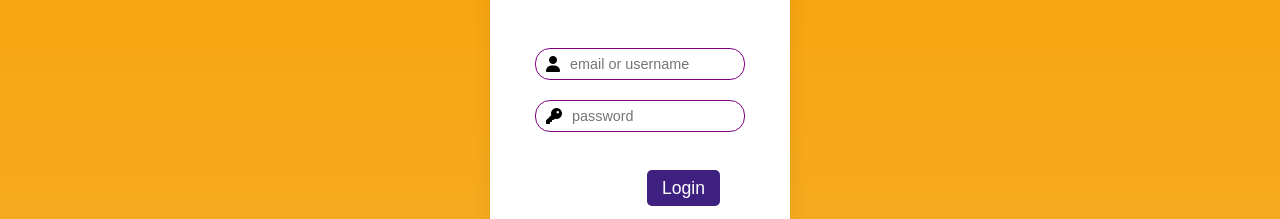
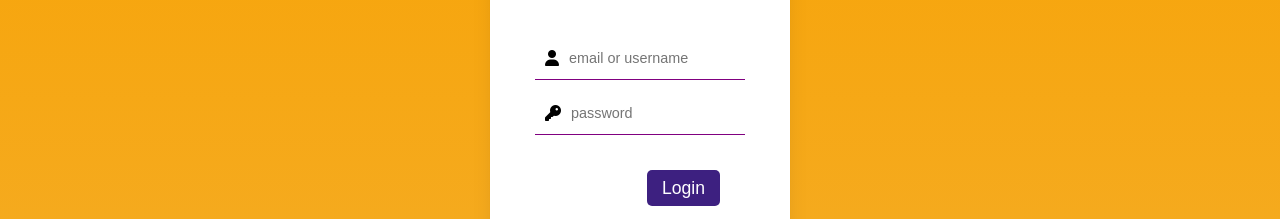
Before and after one commit to emincb/stickershop, a plain HTML site: page src/login.html in a window 1280 px wide. Shown: the part 238-457 px from the top of the page. Drawn offline with Linux system fonts and the light colour scheme.

```diff
--- a/src/css/login.css
+++ b/src/css/login.css
@@ -53,9 +53,7 @@
   justify-content: center;
   align-items: center;
 }
-/* .form-container:hover {
-  width: 100%;
-} */
+
 .signin-form {
   width: 100%;
   display: flex;
@@ -65,10 +63,9 @@
 .input-container {
   width: 70%;
   height: 100%;
-  padding: 2px 10px;
+  padding: 0px 10px 8px 10px;
   margin: 10px 0px;
-  border: 1px solid purple;
-  border-radius: 15px;
+  border-bottom: 1px solid purple;
   display: flex;
   justify-content: flex-start;
   align-items: center;
@@ -80,6 +77,10 @@
   padding: 5px 10px;
   font-size: 0.9rem;
   width: 80%;
+}
+
+input:focus::placeholder {
+  color: purple;
 }
 
 .social-login {
--- a/src/login.html
+++ b/src/login.html
@@ -40,7 +40,7 @@
           </form>
         </div>
         <div class="btn-container">
-          <button class="login-btn">Login</button>
+          <input type="submit" class="login-btn" value="Login" />
         </div>
         <div class="or">
           <div class="line"></div>
```
